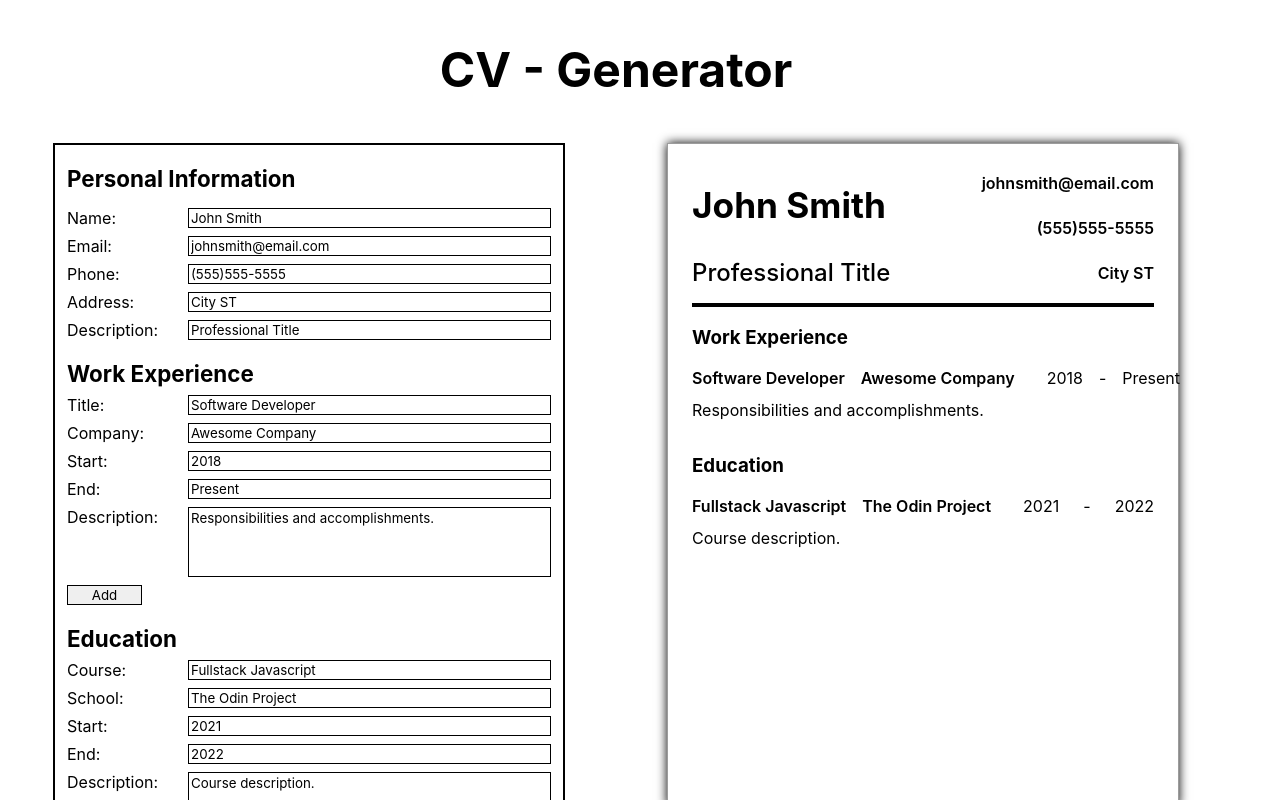
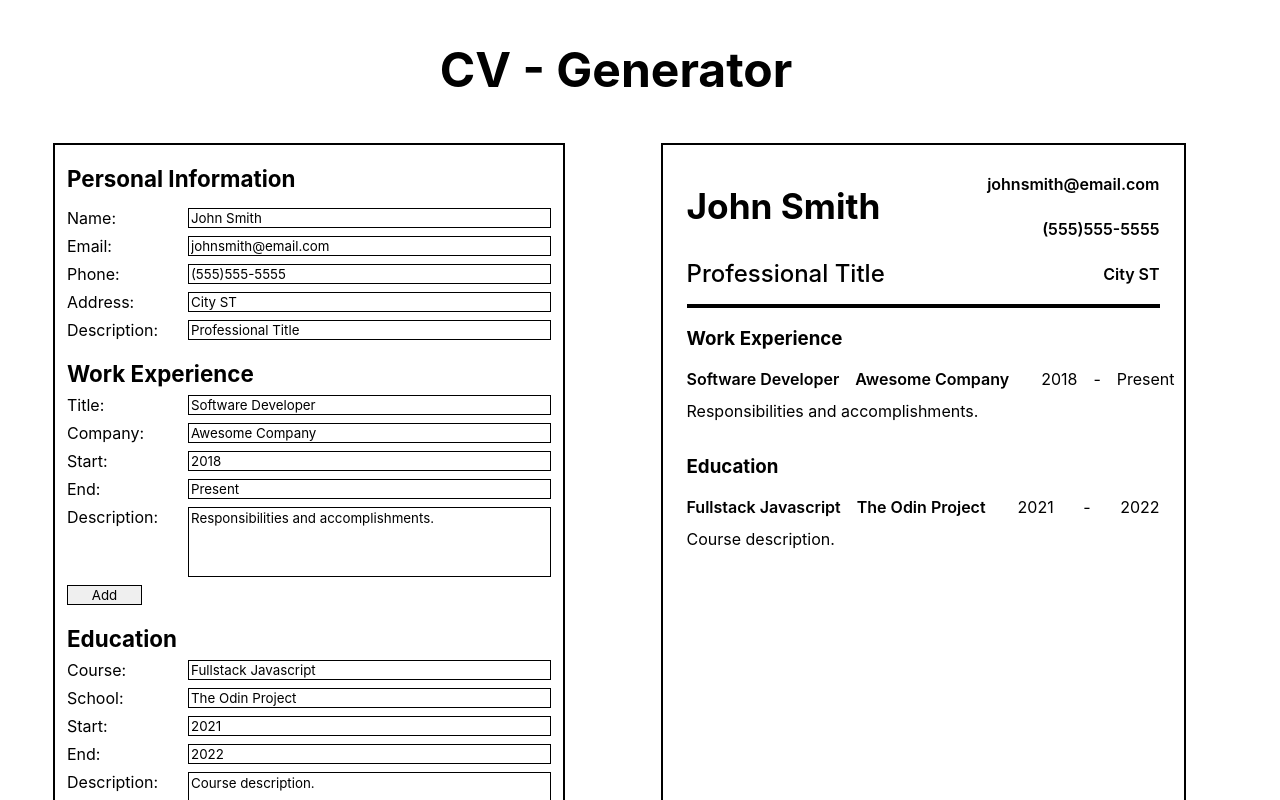
Before and after one commit to sleander94/cv-app, a React (Create React App) app: page / in a window 1280 px wide. Shown: the top 800 px of the page. Built offline with nearby package versions, Linux system fonts and the light colour scheme.

Commit message:
Edit border styles & dimensions for PDF download

```diff
--- a/src/styles/CV.css
+++ b/src/styles/CV.css
@@ -3,8 +3,12 @@
   min-width: 95vw;
   height: calc(95vw * 1.294);
   padding: 1.5rem;
-  border: 1px solid rgb(156, 156, 156);
-  box-shadow: 0px 0px 10px;
+  border: 2px solid rgb(0, 0, 0);
+  color: white;
+}
+
+.CV * {
+  color: black;
 }
 
 .CV .personal {
@@ -130,11 +134,14 @@
   }
 }
 
-@media screen and (min-width: 1080px) {
+@media screen and (min-width: 900px) {
   .CV {
     grid-area: 2 / 2 / 3 / 3;
-    min-width: 480px;
+    min-width: 525px;
     width: 40vw;
+    max-width: 800px;
+    min-height: 679.35px;
     height: calc(40vw * 1.294);
+    max-height: 1035.2px;
   }
 }
```
